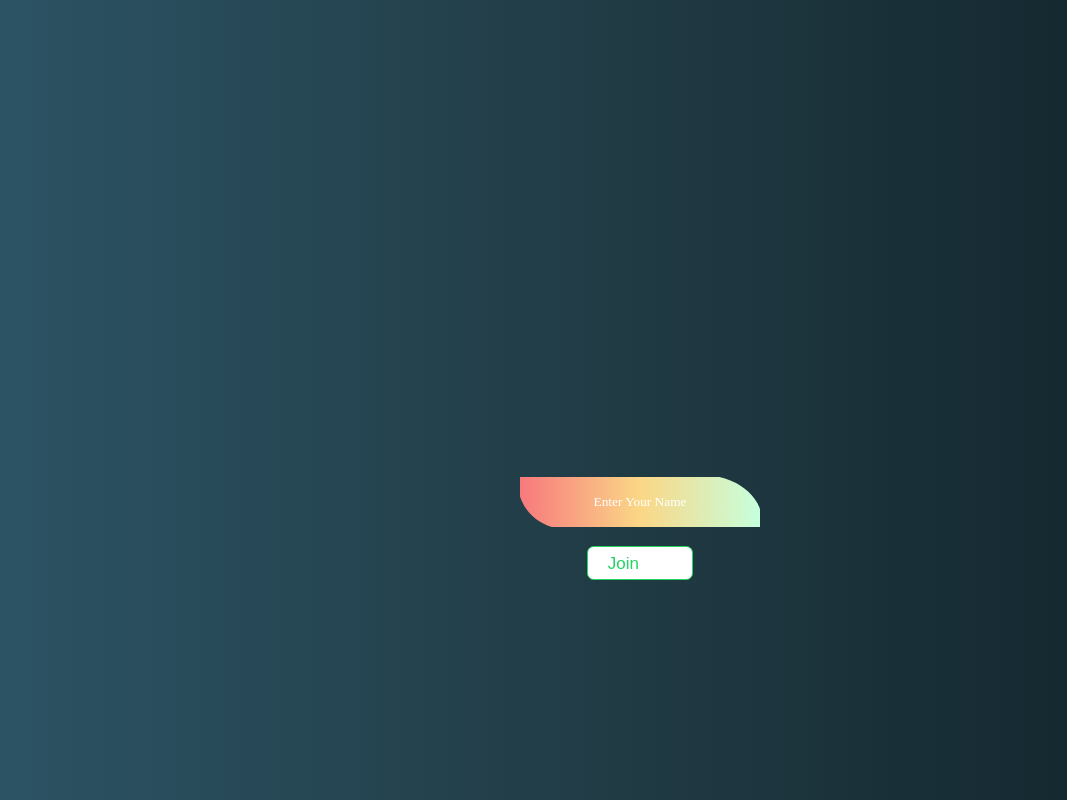
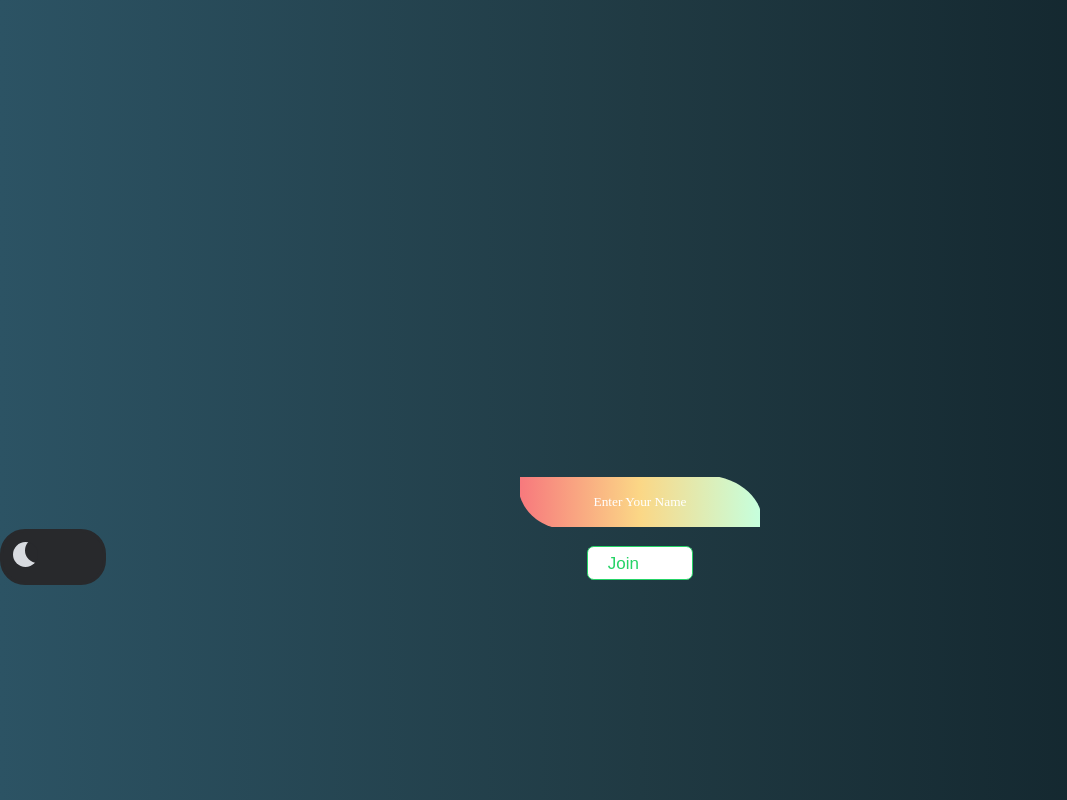
Before and after one commit to jophex/Random_chat, a plain HTML site: page index.html in a window 1280 px wide. Shown: the top 800 px of the page, without its empty margins (0-1067 px from the left). Drawn offline with Linux system fonts and the light colour scheme; some packages are replaced by stand-ins of ours; a script that the page names is missing; a web font is replaced by a local one.

Commit message:
dark mode

```diff
--- a/assets/css/style.css
+++ b/assets/css/style.css
@@ -425,3 +425,71 @@ button:hover {
     background-color: var(--secondary);
   }
 }
+
+
+
+
+
+/* SLIDER FOR DARK MODE AND WHITE */
+
+.toggle-switch {
+  position: relative;
+  width: 100px;
+  height: 50px;
+  --light: #d8dbe0;
+  --dark: #28292c;
+  --link: rgb(27, 129, 112);
+  --link-hover: rgb(24, 94, 82);
+}
+
+.switch-label {
+  position: absolute;
+  width: 100%;
+  height: 50px;
+  background-color: var(--dark);
+  border-radius: 25px;
+  cursor: pointer;
+  border: 3px solid var(--dark);
+}
+
+.checkbox {
+  position: absolute;
+  display: none;
+}
+
+.slider {
+  position: absolute;
+  width: 100%;
+  height: 100%;
+  border-radius: 25px;
+  -webkit-transition: 0.3s;
+  transition: 0.3s;
+}
+
+.checkbox:checked ~ .slider {
+  background-color: var(--light);
+}
+
+.slider::before {
+  content: "";
+  position: absolute;
+  top: 10px;
+  left: 10px;
+  width: 25px;
+  height: 25px;
+  border-radius: 50%;
+  -webkit-box-shadow: inset 12px -4px 0px 0px var(--light);
+  box-shadow: inset 12px -4px 0px 0px var(--light);
+  background-color: var(--dark);
+  -webkit-transition: 0.3s;
+  transition: 0.3s;
+}
+
+.checkbox:checked ~ .slider::before {
+  -webkit-transform: translateX(50px);
+  -ms-transform: translateX(50px);
+  transform: translateX(50px);
+  background-color: var(--dark);
+  -webkit-box-shadow: none;
+  box-shadow: none;
+}
--- a/index.html
+++ b/index.html
@@ -42,6 +42,13 @@
       </div>
     </form>
 
+    <div class="toggle-switch">
+  <label class="switch-label">
+    <input type="checkbox" class="checkbox">
+    <span class="slider"></span>
+  </label>
+</div>
+
     <!-- FROM ENDS HERE -->
 
     <!-- CREATING THE VIDEO CHAT ROOM HERE -->
```
